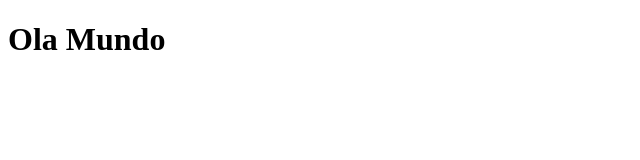
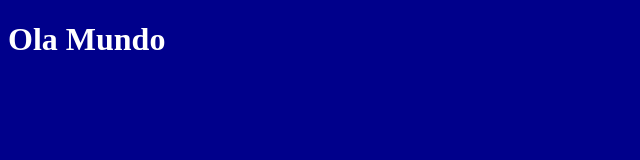
Before and after one commit to ThiagoCastro64/Teste, a plain HTML site: page index.html in a window 1280 px wide. Shown: the whole page, without its empty margins (0-640 px from the left). Drawn offline with Linux system fonts and the light colour scheme.

Commit message:
Mudanças Paulo

```diff
--- a/index.html
+++ b/index.html
@@ -1,7 +1,17 @@
 <!DOCTYPE html>
 <html>
 <head>
+	<meta charset="utf-8">
     <title>Projeto Workshop</title>
+	<style>
+		body {
+			background-color: darkblue;
+		}
+
+		h1 {
+			color: #fff;
+		}
+	</style>
 </head>
 <body>
     <h1>Ola Mundo </h1>
```
